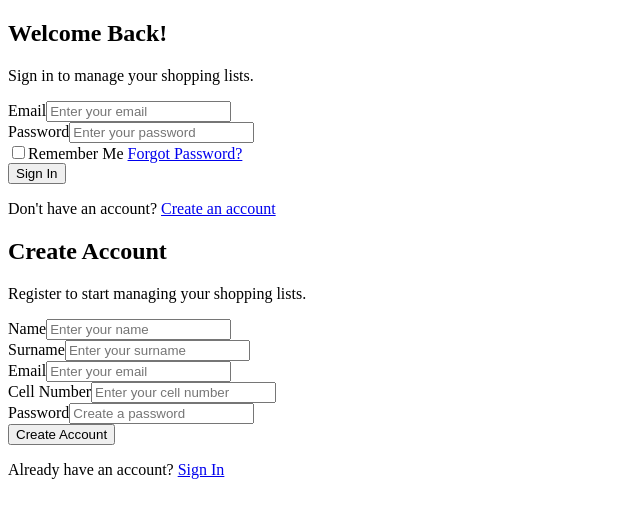
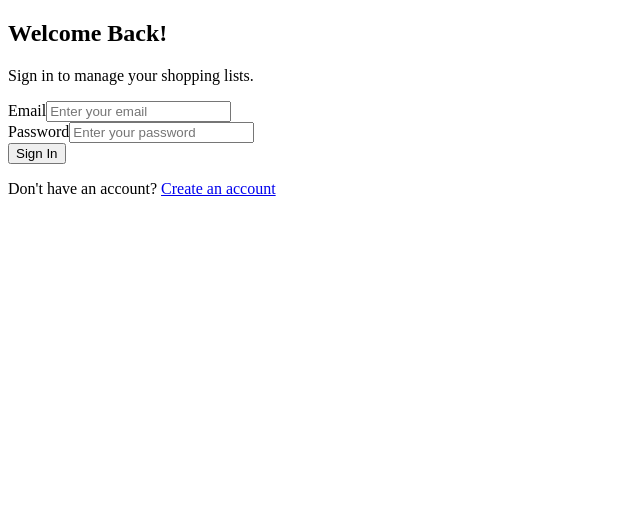
Before and after one commit to Sharon-Mashai/Shopping-List, a React (Vite) app: page /login in a window 1280 px wide. Shown: the top 518 px of the page, without its empty margins (0-640 px from the left). Built offline with nearby package versions, Linux system fonts and the light colour scheme.

Commit message:
Set up React Router to connect the login and register pages

```diff
--- a/src/App.tsx
+++ b/src/App.tsx
@@ -1,17 +1,20 @@
+import { BrowserRouter, Routes, Route, Navigate } from "react-router-dom";
 
-
-import './App.css'
-import Register from './assets/pages/Register'
-import Login from './assets/pages/Login'
+import Login from "./assets/pages/Login";
+import Register from "./assets/pages/Register";
 
 function App() {
   return (
-    <>
-      <Login/>
-    <Register/>
+    <BrowserRouter>
+      <Routes>
+        <Route path="/" element={<Navigate to="/login" />} />
 
-    </>
-  )
+        <Route path="/login" element={<Login />} />
+
+        <Route path="/register" element={<Register />} />
+      </Routes>
+    </BrowserRouter>
+  );
 }
 
-export default App
+export default App;
--- a/src/assets/pages/Login.tsx
+++ b/src/assets/pages/Login.tsx
@@ -78,11 +78,6 @@ function Login() {
             />
           </div>
 
-          <label>
-            <input type="checkbox" />
-            <span>Remember Me</span> <a href="/ForgotPass">Forgot Password?</a>
-          </label>
-
           <div>
             {" "}
             <button type="submit" className="button button-primary">
--- a/src/assets/pages/Register.tsx
+++ b/src/assets/pages/Register.tsx
@@ -1,5 +1,6 @@
 import { useState } from "react";
 import bcrypt from "bcryptjs";
+import { Link } from "react-router-dom";
 
 function Register() {
   const [name, setName] = useState("");
@@ -114,12 +115,12 @@ function Register() {
             />
           </div>
 
-          <button type="submit" className="register-button">
+          <button type="submit" className="button button-primary">
             Create Account
           </button>
         </form>
-        <p>
-            Already have an account? <a href="/Login">Sign In</a>
+        <p className="auth-footer">
+          Already have an account? <Link to="/login">Sign in</Link>
         </p>
       </section>
     </main>
```
